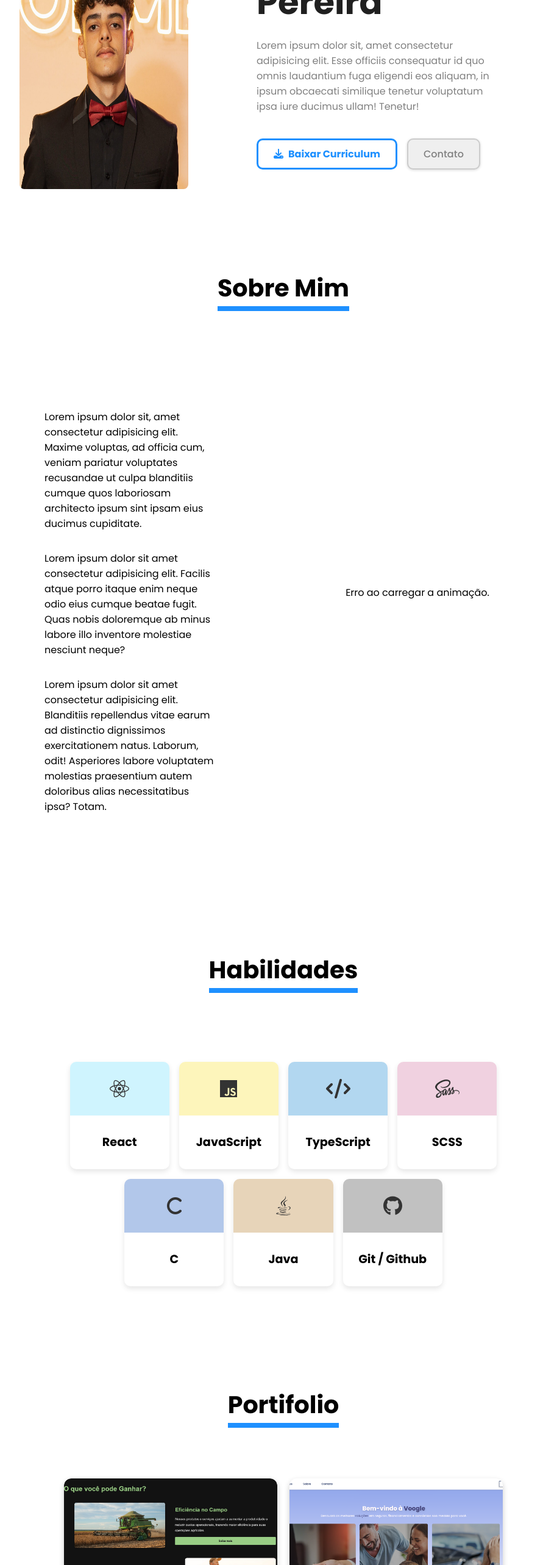
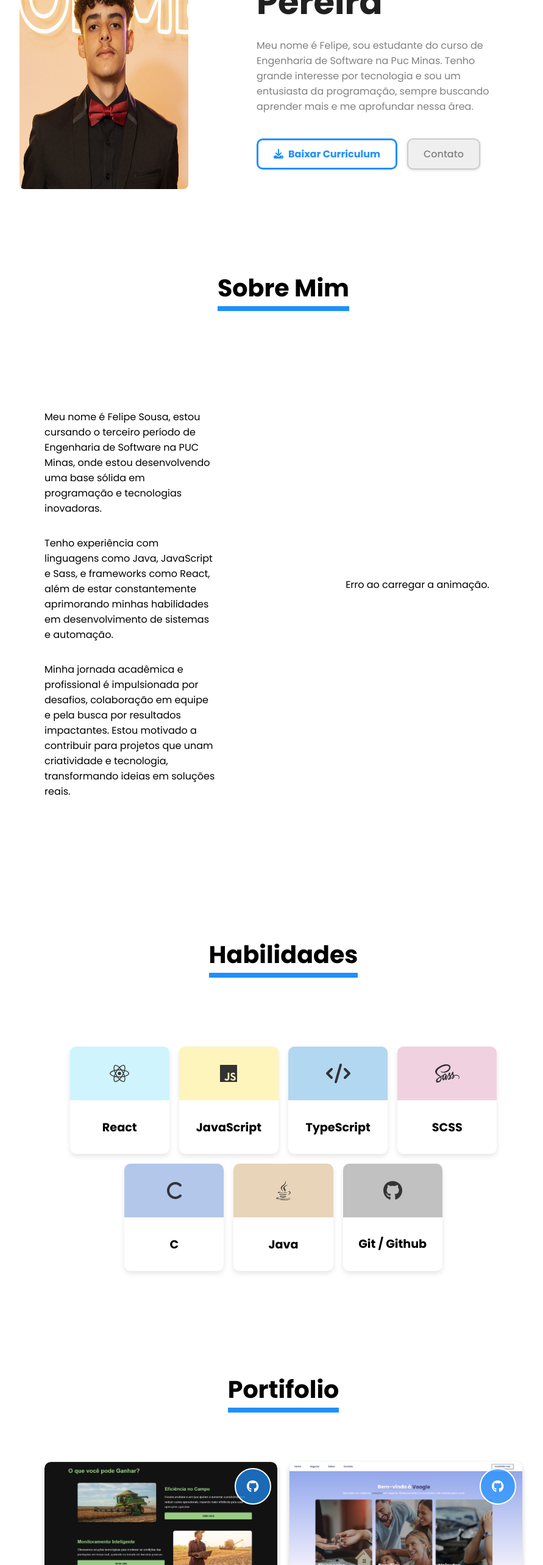
Before and after one commit to felipeaps46/Portifolio, a React (Vite) app in the folder Portifolio/: page / in a window 1280 px wide. Shown: the part 234-2800 px from the top of the page at 61% size, without its empty margins (175-1066 px from the left). Built offline with nearby package versions, Linux system fonts and the light colour scheme; no server answers.

Commit message:
Melhorias nas seções

```diff
--- a/Portifolio/package.json
+++ b/Portifolio/package.json
@@ -16,6 +16,7 @@
     "@fortawesome/free-brands-svg-icons": "^6.7.2",
     "@fortawesome/free-solid-svg-icons": "^6.7.2",
     "@fortawesome/react-fontawesome": "^0.2.2",
+    "aos": "^2.3.4",
     "emailjs-com": "^3.2.0",
     "lottie-react": "^2.4.1",
     "react": "^18.3.1",
--- a/Portifolio/src/components/CardsProjects/index.tsx
+++ b/Portifolio/src/components/CardsProjects/index.tsx
@@ -3,8 +3,9 @@ import { CardsProjectsType } from "../../types/CardsProjects/CardsProjectsType"
 import { useState } from "react";
 import { FontAwesomeIcon } from "@fortawesome/react-fontawesome";
 import { faInfo } from "@fortawesome/free-solid-svg-icons";
+import { faGithub } from "@fortawesome/free-brands-svg-icons";
 
-const CardsProjects: React.FC<CardsProjectsType> = (props: CardsProjectsType) => {
+const CardsProjects: React.FC<CardsProjectsType> = ({items}) => {
     const [activeIndex, setActiveIndex] = useState<number | null>(null);
 
     const toggleInfo = (index: number) => {
@@ -12,25 +13,30 @@ const CardsProjects: React.FC<CardsProjectsType> = (props: CardsProjectsType) =>
     };
 
     return (
-        <>
         <div className={styles.main}>
-                {props.items.map((item, index) => (
+            {items.map((item, index) => (
                 <div className={styles.itemContainer} key={index}>
                     <div className={styles.imageContainer}>
-                            <img src={item.image} alt={item.title}></img>
-                            <button className={styles.infoBtn} onClick={() => toggleInfo(index)}>
-                                <FontAwesomeIcon icon={faInfo} className={styles.icon}/>
-                            </button>
+                        <img src={item.image} alt={item.title} />
+                        <a className={styles.gitBtn} href={item.link} target="_blank" rel="noopener noreferrer">
+                            <FontAwesomeIcon icon={faGithub} className={styles.icon} />
+                        </a>
                     </div>
-                        <div className={`${styles.infoContainer} ${activeIndex === index ? styles.active : ""}`}>
+                    <div className={styles.infoContainer}>
                         <h2 className={styles.title}>{item.title}</h2>
                         <p className={styles.description}>{item.description}</p>
+                        <div className={styles.details}>
+                            <span className={styles.projectType}>{item.type}</span>
+                            <div className={styles.techIcons}>
+                                {item.technologies.map((tech, i) => (
+                                    <FontAwesomeIcon key={i} icon={tech} className={styles.techIcon} />
+                                ))}
                             </div>
-
+                        </div>
+                    </div>
                 </div>
             ))}
         </div>
-        </>
-    )
+    );
 }
 export default CardsProjects
--- a/Portifolio/src/components/CardsProjects/styles.module.scss
+++ b/Portifolio/src/components/CardsProjects/styles.module.scss
@@ -1,91 +1,103 @@
 .main {
-    display: flex;
-    flex-wrap: wrap;
+    display: grid;
+    grid-template-columns: repeat(auto-fit, minmax(300px, 1fr));
+    gap: 20px;
+    padding: 3rem 10rem;
     justify-content: center;
-    gap: 20px;
-    padding: 50px 10%;
-    max-width: 1200px;
-    margin: 0 auto;
+    padding-bottom: 0;
+}
 
 .itemContainer {
     position: relative;
-        width: 350px;
-        height: 400px;
     overflow: hidden;
-        cursor: pointer;
-        border-radius: 12px;
-        box-shadow: 0 4px 10px rgba(0, 0, 0, 0.2);
-        transition: transform 0.3s ease-in-out, box-shadow 0.3s ease-in-out;
-        background-color: #fff;
+    border-radius: 10px;
+    box-shadow: 0 4px 8px rgba(0, 0, 0, 0.2);
+    transition: transform 0.3s ease-in-out;
+    background: #fff;
 
     &:hover {
-            transform: translateY(-5px);
-            box-shadow: 0 8px 15px rgba(0, 0, 0, 0.3);
+        transform: scale(1.03);
+    }
 }
 
 .imageContainer {
-            width: 100%;
-            height: 250px;
-            border-bottom: 1px solid #aaa;
-            overflow: hidden;
-            border-top-left-radius: 12px;
-            border-top-right-radius: 12px;
+    position: relative;
 
     img {
         width: 100%;
-                height: 100%;
-                object-fit: cover;
-                transition: transform 0.3s ease-in-out;
+        height: auto;
+        display: block;
+        border-radius: 10px 10px 0 0;
+    }
+
+    .gitBtn {
+        position: absolute;
+        top: 10px;
+        right: 10px;
+        background: rgba(30, 144, 255, 0.7);
+        border: 2px solid white;
+        padding: 8px;
+        width: 40px;
+        height: 40px;
+        display: flex;
+        align-items: center;
+        justify-content: center;
+        border-radius: 50%;
+        cursor: pointer;
+        transition: background 0.3s;
+        color: white;
+        text-decoration: none;
+        font-size: 20px;
+
+        &:hover {
+            background: rgba(0, 0, 0, 0.8);
+            border: 2px solid #1E90FF;
+            color: #1E90FF;
         }
     }
-
-        &:hover .imageContainer img {
-            transform: scale(1.1);
 }
 
 .infoContainer {
     padding: 15px;
     text-align: center;
-            background-color: #fff;
+    background: white;
+    color: black;
+    border-radius: 0 0 10px 10px;
 
-            h3 {
-                font-size: 1.2rem;
-                font-weight: bold;
-                color: #333;
-                margin-bottom: 8px;
+    .title {
+        font-size: 1.5rem;
+        margin-bottom: 10px;
     }
 
-            p {
+    .description {
         font-size: 1rem;
-                color: #666;
+        line-height: 1.4;
     }
 
-            .infoBtn {
+    .details {
         margin-top: 10px;
         display: flex;
-                justify-content: center;
+        flex-direction: column;
         align-items: center;
         gap: 8px;
-
-                .icon {
-                    font-size: 18px;
-                    color: #007bff;
     }
 
-                button {
-                    background-color: #007bff;
+    .projectType {
+        background: #1E90FF;
         color: white;
-                    padding: 8px 15px;
-                    border: none;
-                    border-radius: 6px;
-                    cursor: pointer;
-                    transition: background 0.3s ease-in-out;
+        padding: 5px 10px;
+        border-radius: 5px;
+        font-size: 0.9rem;
+    }
 
-                    &:hover {
-                        background-color: #0056b3;
+    .techIcons {
+        display: flex;
+        gap: 10px;
+        justify-content: center;
+
+        .techIcon {
+            width: 30px;
+            height: 30px;
         }
     }
 }
-        }
-    }
-}
--- a/Portifolio/src/components/NavBar/index.tsx
+++ b/Portifolio/src/components/NavBar/index.tsx
@@ -1,8 +1,9 @@
 import styles from "./styles.module.scss";
 import Button from "../Button";
 import useScrolled from "../../hooks/useScrolled";
+import { NavBarType } from "../../types/NavBarType";
 
-const NavBar: React.FC = () => {
+const NavBar: React.FC <NavBarType> = ({ scrollToSection, refs }) => {
     const isScrolled = useScrolled();
 
     return (
@@ -14,13 +15,13 @@ const NavBar: React.FC = () => {
                 </h1>
             </div>
             <div className={styles.rightMenu}>
-                <a href="" className={styles.linkText}>Home</a>
-                <a href="" className={styles.linkText}>Sobre Mim</a>
-                <a href="" className={styles.linkText}>Habilidades</a>
-                <a href="" className={styles.linkText}>Trabalhos</a>
+                <a className={styles.linkText} onClick={() => scrollToSection(refs.homeRef)} style={{cursor: "pointer"}}>Home</a>
+                <a className={styles.linkText} onClick={() => scrollToSection(refs.sobreRef)} style={{cursor: "pointer"}}>Sobre Mim</a>
+                <a className={styles.linkText} onClick={() => scrollToSection(refs.habilidadesRef)} style={{cursor: "pointer"}}>Habilidades</a>
+                <a className={styles.linkText} onClick={() => scrollToSection(refs.trabalhosRef)} style={{cursor: "pointer"}}>Trabalhos</a>
 
                 <div className={styles.btnContainer}>
-                    <Button label="Contato" onBtnClick={() => console.log("Você clicou aqui")} />
+                    <Button label="Contato" onBtnClick={() => scrollToSection(refs.contatoRef)} />
                 </div>
             </div>
         </div>
--- a/Portifolio/src/components/NavBar/styles.module.scss
+++ b/Portifolio/src/components/NavBar/styles.module.scss
@@ -57,12 +57,13 @@
             text-decoration: none;
             color: grey;
             font-size: 1.2rem;
-            transition: 0.2s ease;
+            transition: 0.3s ease;
             font-weight: 500;
 
             &:hover {
                 color: #1E90FF;
-                transition: 0.2s;
+                transition: 0.3s;
+
             }
 
         }
--- a/Portifolio/src/pages/Home.tsx
+++ b/Portifolio/src/pages/Home.tsx
@@ -1,4 +1,9 @@
 import styles from "../styles/home.module.scss"
+
+import { useRef, useEffect } from "react";
+import AOS from 'aos';
+import 'aos/dist/aos.css';
+
 
 import NavBar from "../components/NavBar"
 import Animation from "../components/Animation"
@@ -29,88 +34,112 @@ export default function Home() {
     useDocumentTitle("Felipe Pereira - Portifolio")
     useFavicon(Icone)
 
+    useEffect(() => {
+        AOS.init({
+          duration: 1200,
+        });
+      }, []);
+
+    const homeRef = useRef(null)
+    const sobreRef = useRef(null);
+    const habilidadesRef = useRef(null);
+    const trabalhosRef = useRef(null);
+    const contatoRef = useRef(null)
+
+    const scrollToSection = (ref) => {
+        if (ref.current) {
+            const offset = 80;
+            const topPosition = ref.current.offsetTop - offset;
+
+            window.scrollTo({
+                top: topPosition,
+                behavior: "smooth"
+            });
+        }
+      };
+
     return (
         <>
             <div className={styles.main}>
-                <NavBar></NavBar>
+    <NavBar scrollToSection={scrollToSection} refs={{ homeRef, sobreRef, habilidadesRef, trabalhosRef, contatoRef }} data-aos="fade-down"></NavBar>
 
-                <section className={styles.secaoInicial}>
-                    <div className={styles.secaoInicial_Esquerda}>
+    <section className={styles.secaoInicial} ref={homeRef} data-aos="fade-up">
+        <div className={styles.secaoInicial_Esquerda} data-aos="fade-right">
             <img src={ImagemPessoal} alt="Imagem pessoal" className={styles.imagemPessoal} />
         </div>
-                    <div className={styles.secaoInicial_Direita}>
-                        <h3 className={styles.subtitulo}>Software Engineer</h3>
-                        <h2 className={styles.titulo}>Felipe Augusto Pereira</h2>
-                        <p className={styles.descricao}>Lorem ipsum dolor sit, amet consectetur adipisicing elit. Esse officiis consequatur id quo omnis laudantium fuga eligendi eos aliquam, in ipsum obcaecati similique tenetur voluptatum ipsa iure ducimus ullam! Tenetur!</p>
-                        <div className={styles.secaoInicial_btnsContainer}>
-                            <a className={styles.btnCurriculum} href={curriculum} download="Curriculo_Felipe_Pereira.pdf">
+        <div className={styles.secaoInicial_Direita} data-aos="fade-left">
+            <h3 className={styles.subtitulo} data-aos="zoom-in">Software Engineer</h3>
+            <h2 className={styles.titulo} data-aos="zoom-in">Felipe Augusto Pereira</h2>
+            <p className={styles.descricao} data-aos="fade-up">Meu nome é Felipe, sou estudante do curso de Engenharia de Software na Puc Minas. Tenho grande interesse por tecnologia e sou um entusiasta da programação, sempre buscando aprender mais e me aprofundar nessa área.</p>
+            <div className={styles.secaoInicial_btnsContainer} data-aos="fade-up">
+                <a className={styles.btnCurriculum} href={curriculum} download="Curriculo_Felipe_Pereira.pdf" data-aos="zoom-in">
                     <FontAwesomeIcon icon={faDownload} className={styles.iconeDowload} />
                     <a className={styles.btnText}>Baixar Curriculum</a>
                 </a>
-                            <button className={styles.btnContato}>
+                <button className={styles.btnContato} data-aos="zoom-in" onClick={() => scrollToSection(contatoRef)}>
                     <a className={styles.btnText}>Contato</a>
                 </button>
             </div>
-
         </div>
     </section>
-                <section className={styles.secaoSobre}>
-                    <div className={styles.tituloSecao}>
+
+    <section className={styles.secaoSobre} ref={sobreRef} data-aos="fade-up">
+        <div className={styles.tituloSecao} data-aos="fade-right">
             <h2 className={styles.titulo}>Sobre Mim</h2>
         </div>
         <div className={styles.secaoSobre_Content}>
-                        <div className={styles.secaoSobre_Esquerda}>
-                            <p>Lorem ipsum dolor sit, amet consectetur adipisicing elit. Maxime voluptas, ad officia cum, veniam pariatur voluptates recusandae ut culpa blanditiis cumque quos laboriosam architecto ipsum sint ipsam eius ducimus cupiditate.</p>
-                            <p>Lorem ipsum dolor sit amet consectetur adipisicing elit. Facilis atque porro itaque enim neque odio eius cumque beatae fugit. Quas nobis doloremque ab minus labore illo inventore molestiae nesciunt neque?</p>
-                            <p>Lorem ipsum dolor sit amet consectetur adipisicing elit. Blanditiis repellendus vitae earum ad distinctio dignissimos exercitationem natus. Laborum, odit! Asperiores labore voluptatem molestias praesentium autem doloribus alias necessitatibus ipsa? Totam.</p>
+            <div className={styles.secaoSobre_Esquerda} data-aos="fade-right">
+                <p>Meu nome é Felipe Sousa, estou cursando o terceiro período de Engenharia de Software na PUC Minas, onde estou desenvolvendo uma base sólida em programação e tecnologias inovadoras.</p>
+                <p>Tenho experiência com linguagens como Java, JavaScript e Sass, e frameworks como React, além de estar constantemente aprimorando minhas habilidades em desenvolvimento de sistemas e automação.</p>
+                <p>Minha jornada acadêmica e profissional é impulsionada por desafios, colaboração em equipe e pela busca por resultados impactantes. Estou motivado a contribuir para projetos que unam criatividade e tecnologia, transformando ideias em soluções reais.</p>
             </div>
-                        <div className={styles.secaoSobre_Direita}>
+            <div className={styles.secaoSobre_Direita} data-aos="fade-left">
                 <Animation animationUrl={"https://assets9.lottiefiles.com/packages/lf20_m9lwcxrc.json"} />
             </div>
         </div>
     </section>
-                <section className={styles.secaoHabilidades}>
-                    <div className={styles.tituloSecao} style={{ marginTop: "4rem" }}>
+
+    <section className={styles.secaoHabilidades} ref={habilidadesRef} data-aos="fade-up">
+        <div className={styles.tituloSecao} style={{ marginTop: "4rem" }} data-aos="fade-right">
             <h2 className={styles.titulo}>Habilidades</h2>
         </div>
-                    <div className={styles.cardsContainer}>
+        <div className={styles.cardsContainer} data-aos="zoom-in">
             <CardsTech items={HabilidadesData} />
         </div>
+    </section>
 
-                </section>
-                <section className={styles.secaoPortifolio}>
-                    <div className={styles.tituloSecao}>
+    <section className={styles.secaoPortifolio} ref={trabalhosRef} data-aos="fade-up">
+        <div className={styles.tituloSecao} data-aos="fade-right">
             <h2 className={styles.titulo}>Portifolio</h2>
         </div>
-                    <div className={styles.cardsContainer}>
+        <div className={styles.cardsContainer} data-aos="zoom-in">
             <CardsProjects items={ProjetosData} />
         </div>
     </section>
 
-                <section className={styles.secaoContato}>
-                    <div className={styles.tituloSecao}>
+    <section className={styles.secaoContato} ref={contatoRef} data-aos="fade-up">
+        <div className={styles.tituloSecao} data-aos="fade-right">
             <h2 className={styles.titulo}>Contato</h2>
         </div>
         <div className={styles.secaoContato_Content}>
-                        <div className={styles.secaoContato_Esquerda}>
+            <div className={styles.secaoContato_Esquerda} data-aos="fade-right">
                 <h2 className={styles.titulo}>Felipe Pereira</h2>
-                            <div className={styles.contatoEmailContainer}>
+                <div className={styles.contatoEmailContainer} data-aos="fade-up">
                     <FontAwesomeIcon icon={faEnvelope} className={styles.icon} />
                     <p>Email: felipeaps0918@gmail.com</p>
                 </div>
-                            <div className={styles.contatoTelefoneContainer}>
+                <div className={styles.contatoTelefoneContainer} data-aos="fade-up">
                     <FontAwesomeIcon icon={faPhone} className={styles.icon} />
                     <p>Telefone: +55 (31) 97131-6645</p>
                 </div>
-                            <div className={styles.btnContainer}>
+                <div className={styles.btnContainer} data-aos="zoom-in">
                     <Button label="Enviar Mensagem" icon={faWhatsapp} />
                 </div>
             </div>
-                        <div className={styles.secaoContato_Direita}>
+            <div className={styles.secaoContato_Direita} data-aos="fade-left">
                 <Forms></Forms>
             </div>
         </div>
-
     </section>
 </div>
         </>
--- a/Portifolio/src/types/CardsProjects/CardsItemProjectsType.ts
+++ b/Portifolio/src/types/CardsProjects/CardsItemProjectsType.ts
@@ -1,5 +1,10 @@
+import { IconDefinition } from "@fortawesome/fontawesome-svg-core"
+
 export interface CardsItemProjectsType{
     image: string
     title: string
     description: string
+    link: string
+    type: string
+    technologies: Array<IconDefinition>
 }
--- /dev/null
+++ b/Portifolio/src/types/NavBarType.ts
@@ -0,0 +1,12 @@
+import { RefObject } from "react";
+
+export interface NavBarType {
+    scrollToSection: (ref: RefObject<HTMLDivElement>) => void;
+    refs: {
+        homeRef: RefObject<HTMLDivElement>;
+        sobreRef: RefObject<HTMLDivElement>;
+        habilidadesRef: RefObject<HTMLDivElement>;
+        trabalhosRef: RefObject<HTMLDivElement>;
+        contatoRef: RefObject<HTMLDivElement>;
+    };
+}
```
Also changed, not shown: Portifolio/src/data/ProjetosData.tsx (+34 -7 lines), 1 other file (tests, documents, lock files or other folders). Lines whose indentation alone changed are shown as unchanged.
